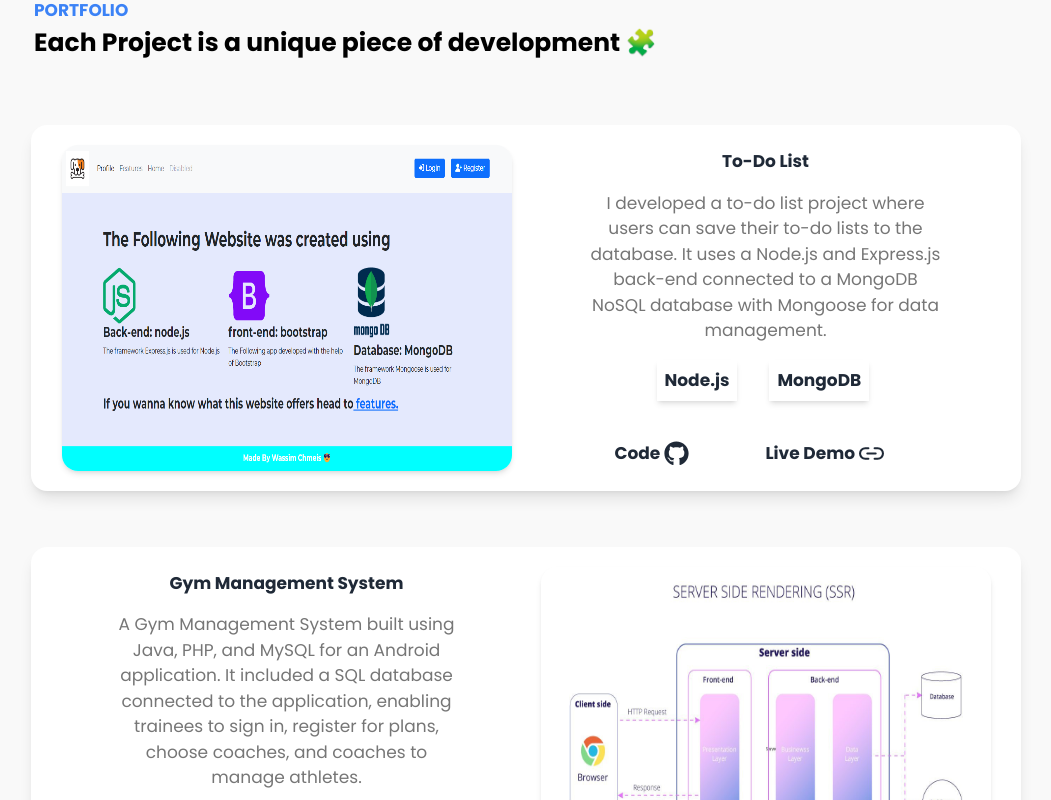
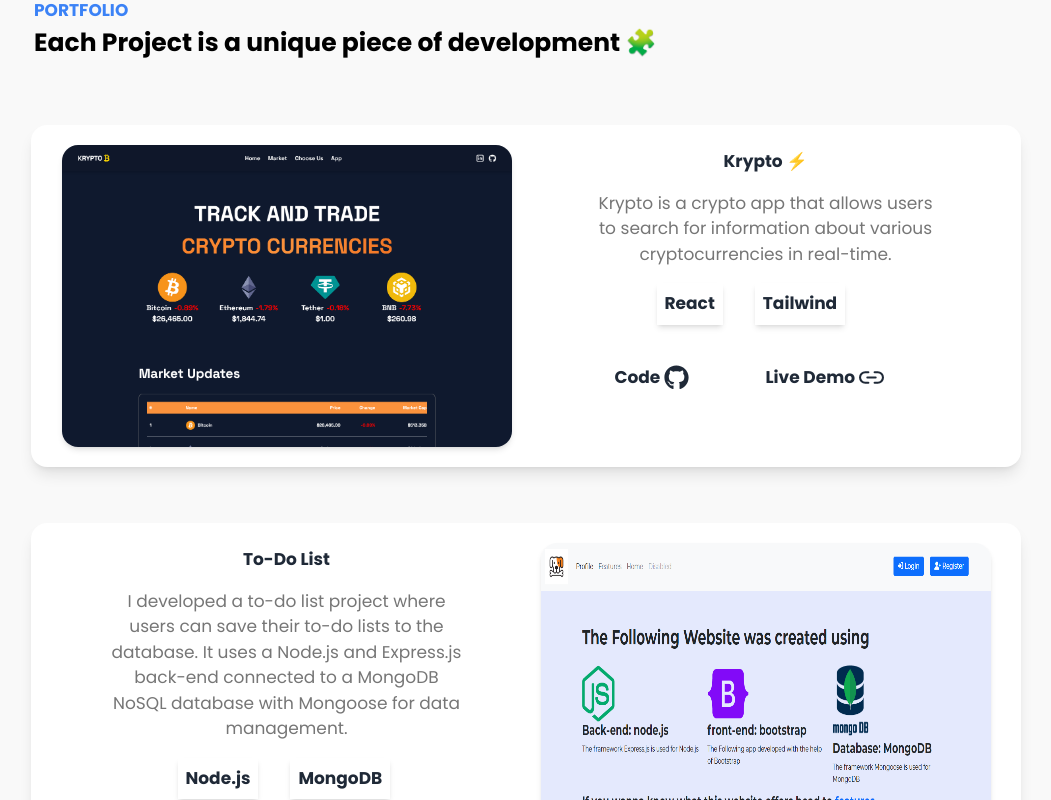
Before and after one commit to WassimChmeis/react-website-portfolio, a React (Create React App) app: page / in a window 1280 px wide. Shown: the part 1380-2180 px from the top of the page, without its empty margins (114-1165 px from the left). Built offline with nearby package versions, Linux system fonts and the light colour scheme.

Commit message:
new project added

```diff
--- a/src/components/Cards.jsx
+++ b/src/components/Cards.jsx
@@ -12,7 +12,13 @@ const Cards = (props) => {
           positioning === 1 ? "lg:order-1 " : "lg:order-2 "
         } `}
       >
-        <img className=" h-full w-full rounded-2xl" alt="/" src={props.image} />
+        <a href={props.demo} target="_blank">
+          <img
+            className=" h-full w-full rounded-2xl"
+            alt="/"
+            src={props.image}
+          />
+        </a>
       </div>
       <div
         className={`text-center  py-6 max-w-[350px] mx-auto ${
@@ -40,10 +46,12 @@ const Cards = (props) => {
               <FaGithub className="ml-1 text-[25px]" />
             </div>
           </a>
-          <div className="flex hover:text-blue-400 transition-colors">
-            <h3>Live Demo </h3>
-            <FiLink2 className="ml-1 text-[25px]" />
-          </div>
+          <a href={props.demo} target="_blank">
+            <div className="flex hover:text-blue-400 transition-colors">
+              <h3>Live Demo </h3>
+              <FiLink2 className="ml-1 text-[25px]" />
+            </div>
+          </a>
         </div>
       </div>
     </div>
--- a/src/components/Projects.jsx
+++ b/src/components/Projects.jsx
@@ -13,6 +13,7 @@ const Projects = () => {
         codeLink={cardItem.codeLink}
         content={cardItem.discription}
         tech={cardItem.techUsed}
+        demo={cardItem.liveDemo}
       />
     );
   }
--- a/src/data/projectsData.js
+++ b/src/data/projectsData.js
@@ -1,11 +1,23 @@
 import img from "../assets/to-do-list-bg.png";
 import mobile2 from "../assets/mobile-arch.jpg";
 import petmeet from "../assets/petmeet.png";
+import kryptoBg from "../assets/krypto-bg.png";
 
 const data = [
   {
     key: 1,
     id: 1,
+    image: kryptoBg,
+    title: "Krypto ⚡",
+    techUsed: ["React", "Tailwind"],
+    codeLink: "https://github.com/WassimChmeis/crypto-currency-app",
+    liveDemo: "https://krypto-wassimchmeis.vercel.app/",
+    discription:
+      "Krypto is a crypto app that allows users to search for information about various cryptocurrencies in real-time.",
+  },
+  {
+    key: 2,
+    id: 2,
     image: img,
     title: "To-Do List",
     techUsed: ["Node.js", "MongoDB"],
@@ -14,8 +26,8 @@ const data = [
       "I developed a to-do list project where users can save their to-do lists to the database. It uses a Node.js and Express.js back-end connected to a MongoDB NoSQL database with Mongoose for data management.",
   },
   {
-    key: 2,
-    id: 2,
+    key: 3,
+    id: 3,
     image: mobile2,
     title: "Gym Management System",
     techUsed: ["Java", "Php"],
@@ -24,8 +36,8 @@ const data = [
       "A Gym Management System built using Java, PHP, and MySQL for an Android application. It included a SQL database connected to the application, enabling trainees to sign in, register for plans, choose coaches, and coaches to manage athletes.",
   },
   {
-    key: 3,
-    id: 3,
+    key: 4,
+    id: 4,
     image: petmeet,
     title: "PetMeet Prototype",
     techUsed: ["Javascript", "Bootstrap"],
```
Also changed, not shown: src/assets/krypto-bg.png (added).
